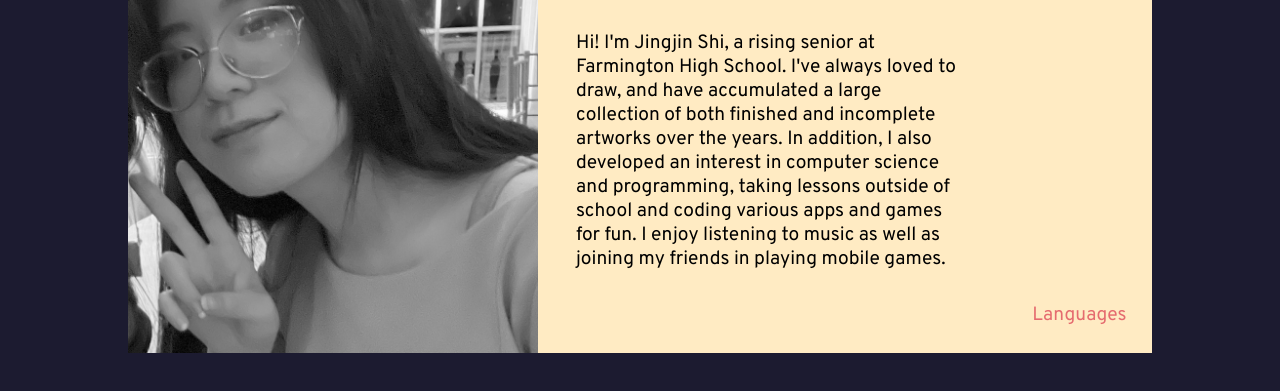
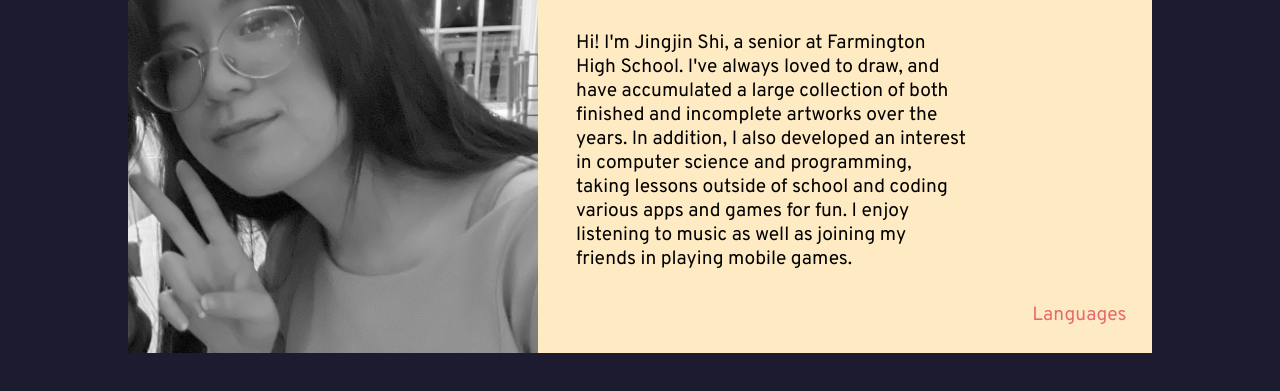
Before and after one commit to jingjinshi/jingjinshi.github.io, a plain HTML site: page about.html in a window 1280 px wide. Shown: the part 385-776 px from the top of the page. Drawn offline with Linux system fonts and the light colour scheme.

Commit message:
Update About

```diff
--- a/about.html
+++ b/about.html
@@ -19,7 +19,7 @@
         <div id="personal">
             <h1>About Jingjin Shi</h1>
             <p class="infoText">
-                Hi! I'm Jingjin Shi, a rising senior at Farmington High School.
+                Hi! I'm Jingjin Shi, a senior at Farmington High School.
                 I've always loved to draw, and have accumulated a large collection of both finished and incomplete artworks over the years.
                 In addition, I also developed an interest in computer science and programming, taking lessons outside of school and coding various apps and games for fun.
                 I enjoy listening to music as well as joining my friends in playing mobile games.
```
